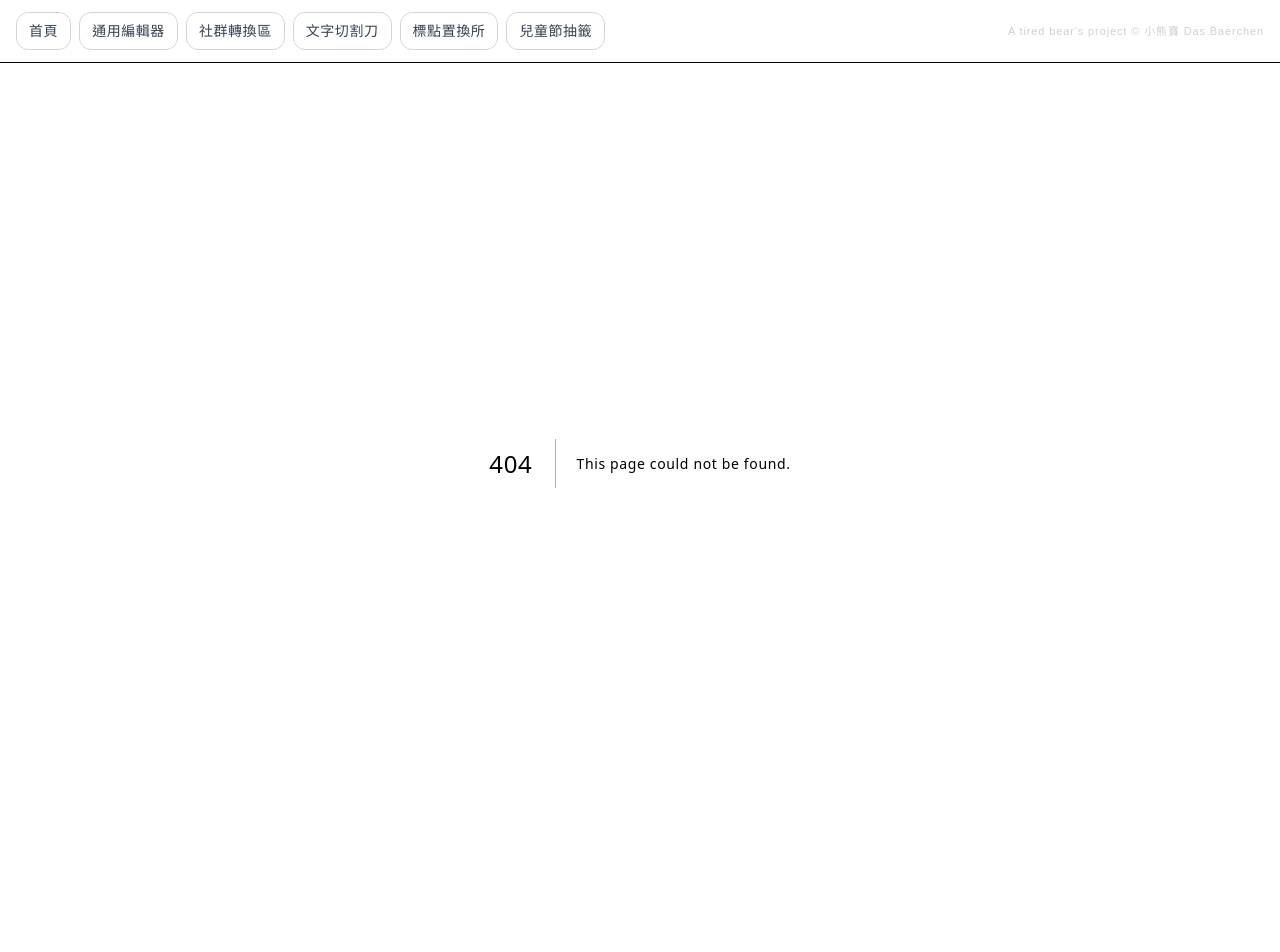
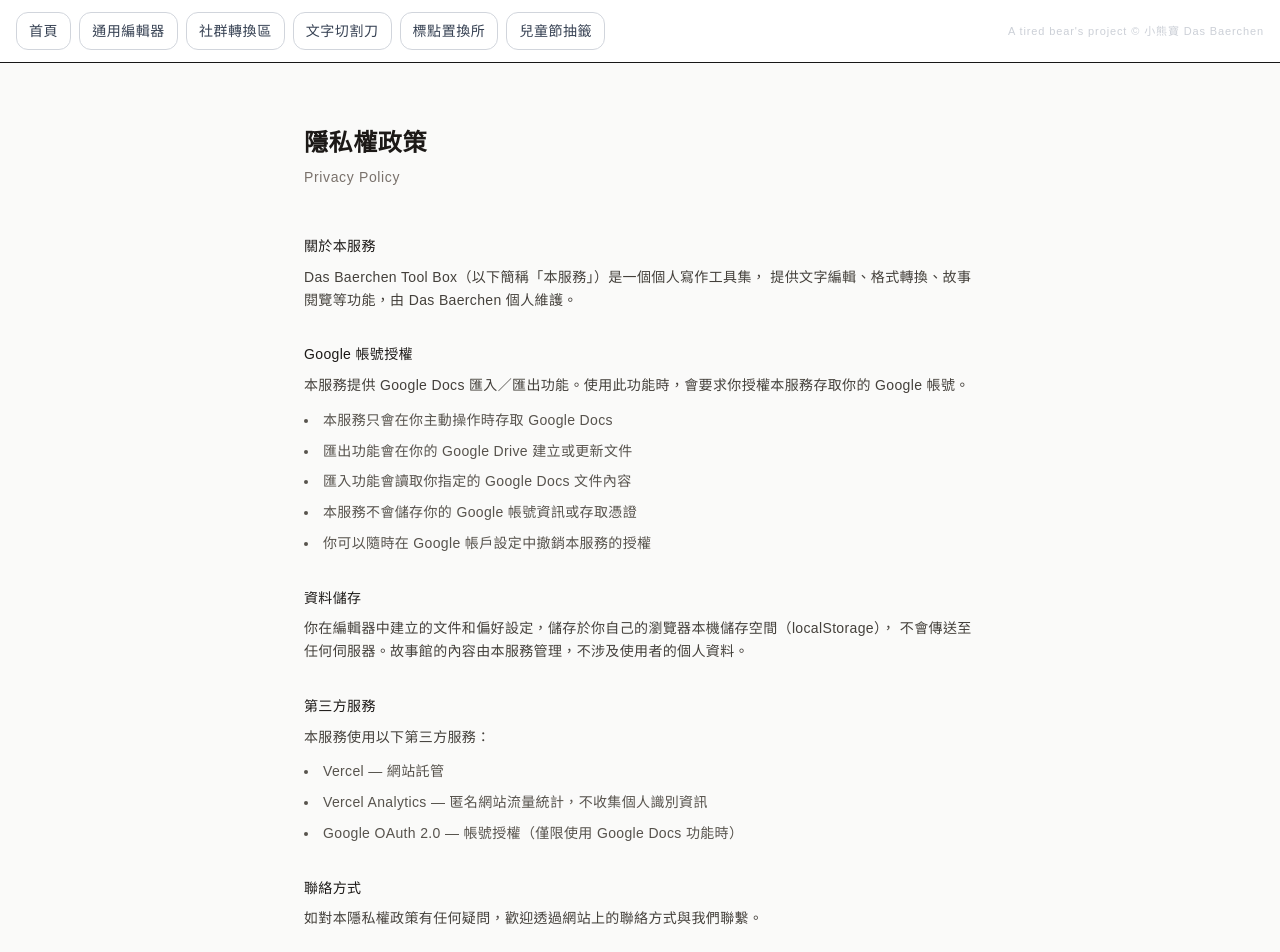
Before and after one commit to dasbaerchen42/ToolBox, a Next.js app: page /privacy in a window 1280 px wide. Before the commit this address had no page. Shown: the top 952 px of the page. Before the commit the page ends 863 px from the top, so only its background shows below. Built offline with nearby package versions, Linux system fonts and the light colour scheme.

Commit message:
feat: add privacy policy page for Google OAuth verification
https://claude.ai/code/session_01Rz4cN1qc65bsjWC6MQfGAo

```diff
--- /dev/null
+++ b/app/privacy/page.tsx
@@ -0,0 +1,72 @@
+import type { Metadata } from "next";
+
+export const metadata: Metadata = {
+  title: "隱私權政策 | Das Baerchen Tool Box",
+};
+
+export default function PrivacyPage() {
+  return (
+    <main className="min-h-screen bg-stone-50 text-stone-900 px-6 py-16">
+      <div className="mx-auto max-w-2xl">
+        <h1 className="text-2xl font-semibold tracking-wide mb-2">
+          隱私權政策
+        </h1>
+        <p className="text-sm text-stone-500 mb-12">Privacy Policy</p>
+
+        <section className="space-y-8 text-sm leading-relaxed tracking-wide text-stone-700">
+
+          <div>
+            <h2 className="font-medium text-stone-900 mb-2">關於本服務</h2>
+            <p>
+              Das Baerchen Tool Box（以下簡稱「本服務」）是一個個人寫作工具集，
+              提供文字編輯、格式轉換、故事閱覽等功能，由 Das Baerchen 個人維護。
+            </p>
+          </div>
+
+          <div>
+            <h2 className="font-medium text-stone-900 mb-2">Google 帳號授權</h2>
+            <p>
+              本服務提供 Google Docs 匯入／匯出功能。使用此功能時，會要求你授權本服務存取你的 Google 帳號。
+            </p>
+            <ul className="mt-3 space-y-2 list-disc list-inside text-stone-600">
+              <li>本服務只會在你主動操作時存取 Google Docs</li>
+              <li>匯出功能會在你的 Google Drive 建立或更新文件</li>
+              <li>匯入功能會讀取你指定的 Google Docs 文件內容</li>
+              <li>本服務不會儲存你的 Google 帳號資訊或存取憑證</li>
+              <li>你可以隨時在 Google 帳戶設定中撤銷本服務的授權</li>
+            </ul>
+          </div>
+
+          <div>
+            <h2 className="font-medium text-stone-900 mb-2">資料儲存</h2>
+            <p>
+              你在編輯器中建立的文件和偏好設定，儲存於你自己的瀏覽器本機儲存空間（localStorage），
+              不會傳送至任何伺服器。故事館的內容由本服務管理，不涉及使用者的個人資料。
+            </p>
+          </div>
+
+          <div>
+            <h2 className="font-medium text-stone-900 mb-2">第三方服務</h2>
+            <p>本服務使用以下第三方服務：</p>
+            <ul className="mt-3 space-y-2 list-disc list-inside text-stone-600">
+              <li>Vercel — 網站託管</li>
+              <li>Vercel Analytics — 匿名網站流量統計，不收集個人識別資訊</li>
+              <li>Google OAuth 2.0 — 帳號授權（僅限使用 Google Docs 功能時）</li>
+            </ul>
+          </div>
+
+          <div>
+            <h2 className="font-medium text-stone-900 mb-2">聯絡方式</h2>
+            <p>
+              如對本隱私權政策有任何疑問，歡迎透過網站上的聯絡方式與我們聯繫。
+            </p>
+          </div>
+
+          <div className="pt-4 text-xs text-stone-400">
+            最後更新：2025 年 5 月
+          </div>
+        </section>
+      </div>
+    </main>
+  );
+}
```
